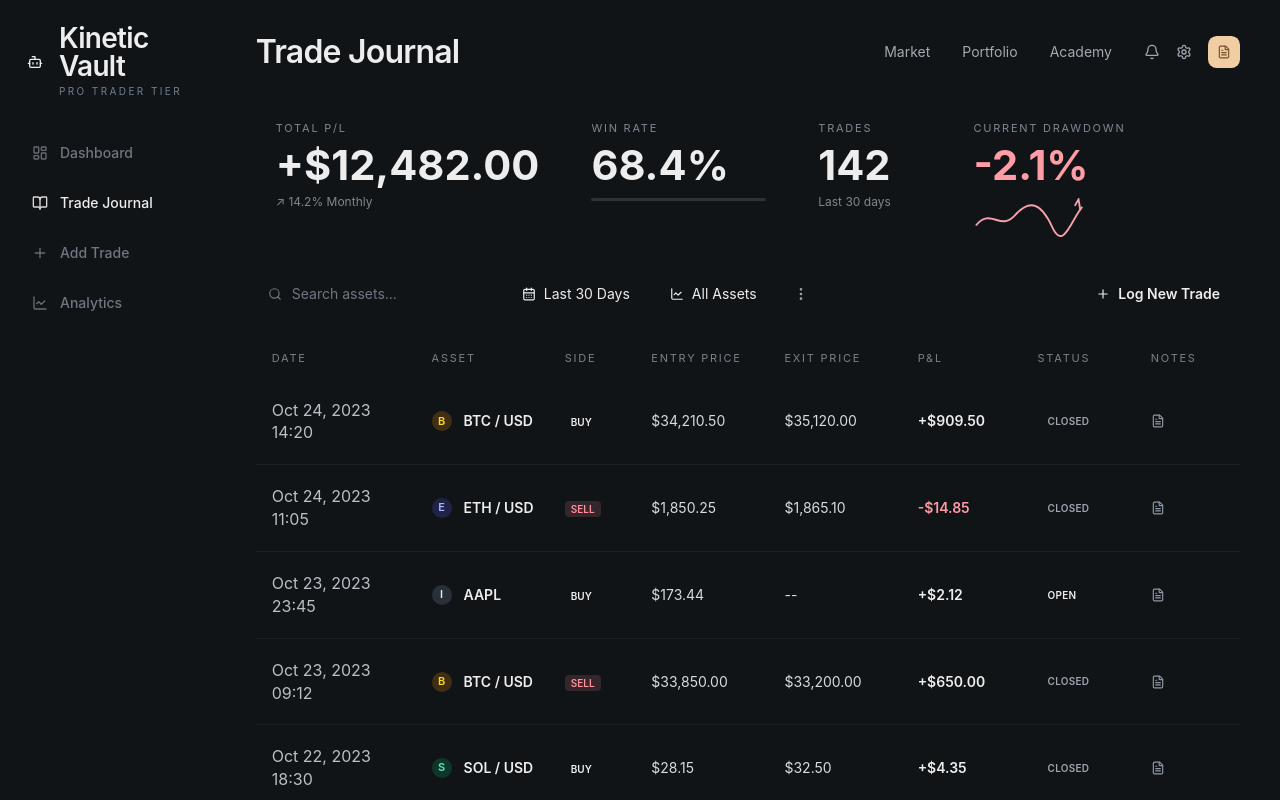
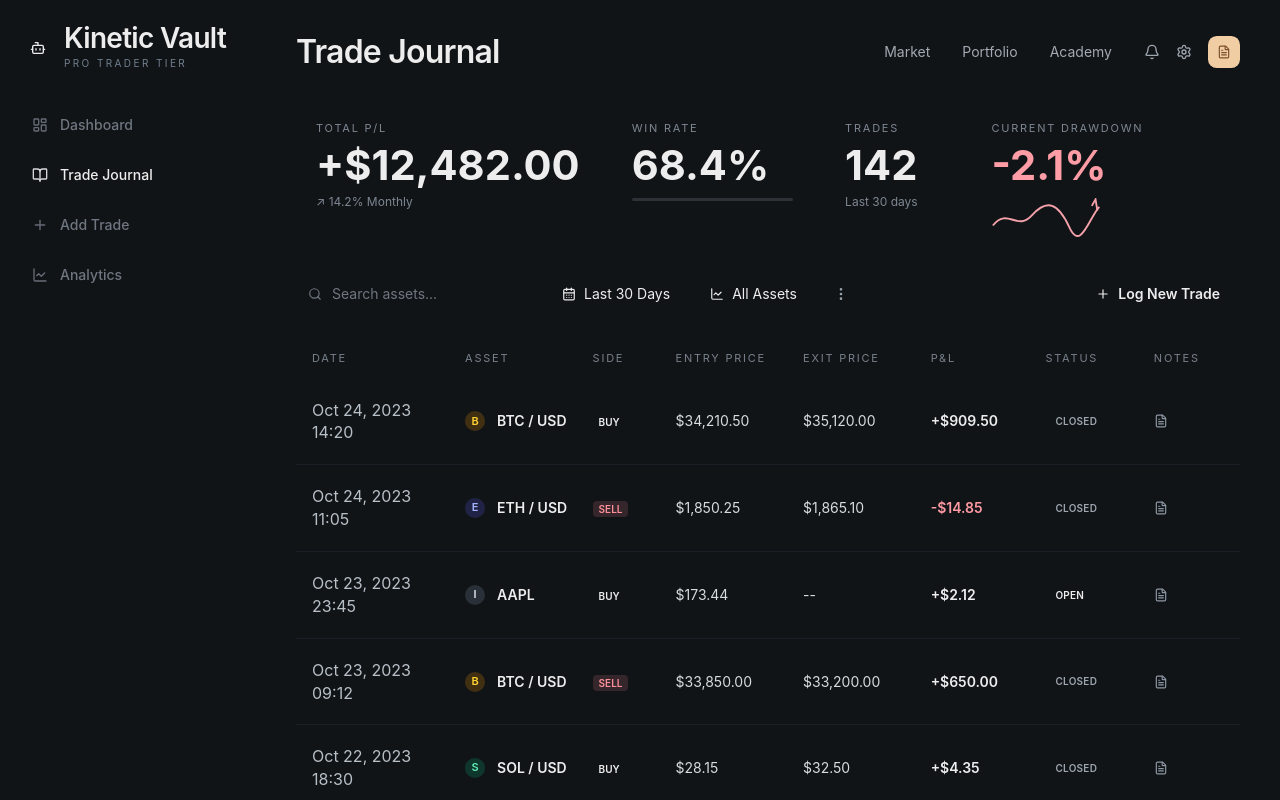
Before and after one commit to wp-wachi/my-trading-app, a Next.js app: page /trade-journal in a window 1280 px wide. Shown: the top 800 px of the page. Built offline with nearby package versions, Linux system fonts and the light colour scheme.

Commit message:
update APpSidebar

```diff
--- a/src/components/TradeJournal.tsx
+++ b/src/components/TradeJournal.tsx
@@ -418,7 +418,7 @@ function ActivityToast(): React.JSX.Element {
 export function TradeJournal(): React.JSX.Element {
   return (
     <div className="min-h-screen bg-surface text-on_surface">
-      <div className="mx-auto flex max-w-[1440px]">
+      <div className="flex min-h-screen">
         <AppSidebar activeItem="trade-journal" />
 
         <main className="w-full px-6 pb-8 md:px-8 lg:px-10">
--- a/src/components/layout/AppSidebar.tsx
+++ b/src/components/layout/AppSidebar.tsx
@@ -50,7 +50,7 @@ const NAV_ITEMS: SidebarItem[] = [
 
 export function AppSidebar({ activeItem }: AppSidebarProps): React.JSX.Element {
   return (
-    <aside className="hidden min-h-screen w-64 flex-col bg-surface_container_lowest px-4 py-6 md:flex">
+    <aside className="hidden min-h-screen w-64 min-w-64 shrink-0 basis-64 flex-col bg-surface_container_lowest px-4 py-6 md:flex">
       <div className="mb-8 px-2">
         <div className="flex items-center gap-3">
           <span className="inline-flex h-7 w-7 items-center justify-center rounded-[0.2rem] bg-primary_container text-on_primary_fixed">
```
